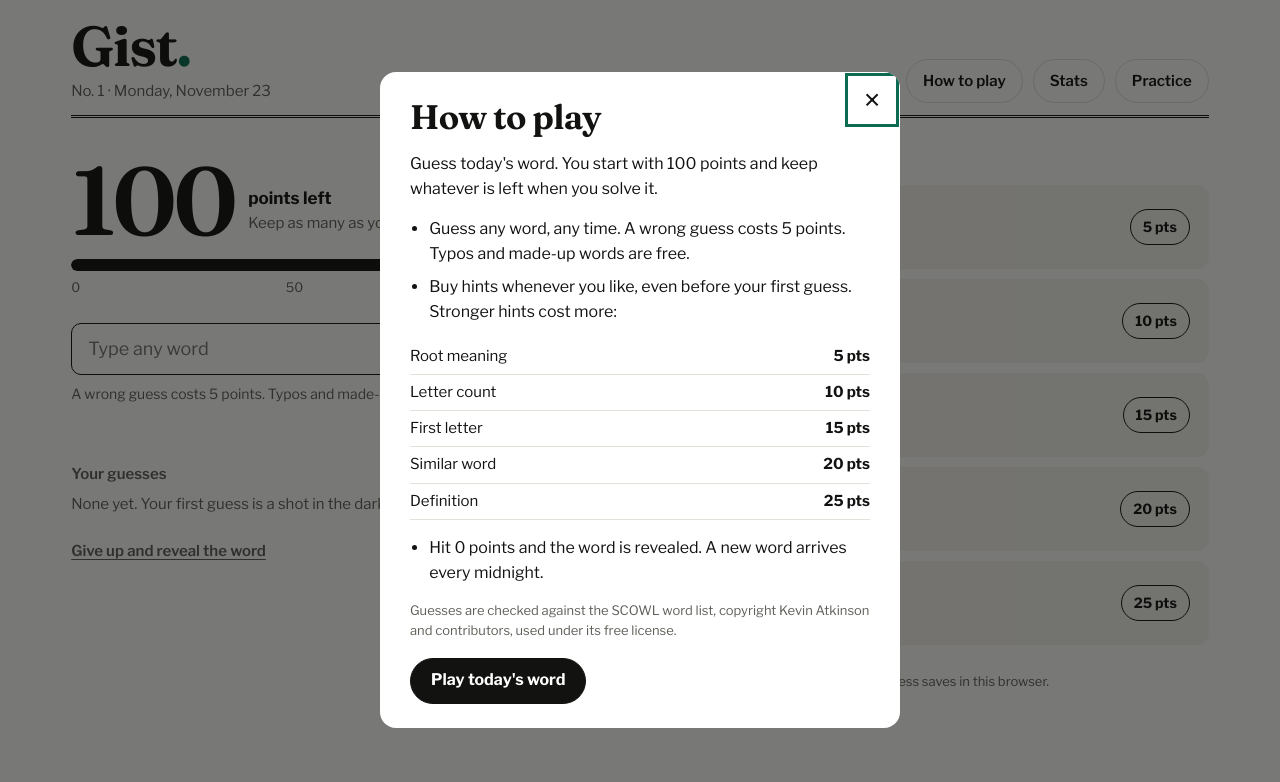
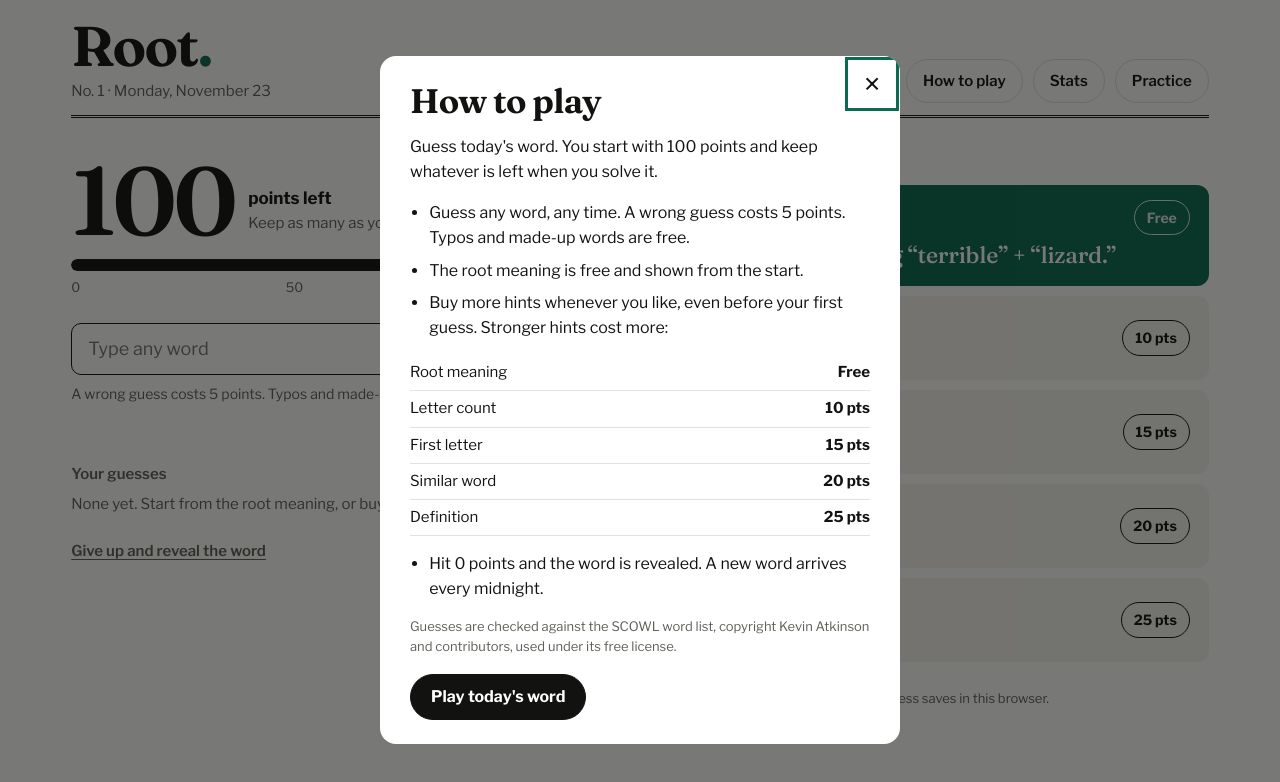
Before and after one commit to mmelmed-sne/word-guessing-game, a plain HTML site: page index.html in a window 1280 px wide. Drawn offline with nearby package versions, Linux system fonts and the light colour scheme.

Commit message:
Rename game to Root and make the root meaning hint free
The root meaning card now costs nothing and is open from the start
of every game. Help text, share text and result summary updated.

Co-Authored-By: Claude Opus 5.5 <noreply@anthropic.com>

```diff
--- a/index.html
+++ b/index.html
@@ -3,7 +3,7 @@
 <head>
 <meta charset="utf-8">
 <meta name="viewport" content="width=device-width,initial-scale=1">
-<title>Gist</title>
+<title>Root</title>
 <link rel="preconnect" href="https://fonts.googleapis.com">
 <link rel="preconnect" href="https://fonts.gstatic.com" crossorigin>
 <link href="https://fonts.googleapis.com/css2?family=Fraunces:opsz,wght@9..144,500..700&family=Libre+Franklin:wght@400;500;600;700&display=swap" rel="stylesheet">
@@ -12,7 +12,7 @@
 <body>
 <header class="mast">
   <div class="mrow">
-    <div><h1 class="logo">Gist<span>.</span></h1><p class="meta" id="meta"></p></div>
+    <div><h1 class="logo">Root<span>.</span></h1><p class="meta" id="meta"></p></div>
     <nav class="nav"><button class="tb" id="bHelp" type="button">How to play</button><button class="tb" id="bStats" type="button">Stats</button><button class="tb" id="bPractice" type="button">Practice</button></nav>
   </div>
 </header>
@@ -87,7 +87,7 @@ const W=[
 ["jumbo","Named after a famous circus elephant.","giant","Much larger than the usual size."]
 ];
 const H=[
-{k:"root",name:"Root meaning",desc:"What its root words meant",cost:5,e:"\u{1F331}"},
+{k:"root",name:"Root meaning",desc:"What its root words meant",cost:0,e:"\u{1F331}"},
 {k:"len",name:"Letter count",desc:"How many letters it has",cost:10,e:"\u{1F522}"},
 {k:"first",name:"First letter",desc:"The letter it starts with",cost:15,e:"\u{1F524}"},
 {k:"sim",name:"Similar word",desc:"A word with a close meaning",cost:20,e:"\u{1F501}"},
@@ -101,11 +101,14 @@ const dayNum=()=>{const d=new Date(),a=new Date(d.getFullYear(),d.getMonth(),d.g
 const idxFor=n=>(n-1)%W.length;
 const blankStats={played:0,won:0,streak:0,best:0,total:0,last:0};
 let S=null,dict=null,msg="",tone="",giveArm=false;
-const fresh=(mode,num,idx)=>({mode,num,idx,pts:100,hints:[],wrong:[],log:[],done:false,won:false,gave:false,rec:false});
+const FREE=H.filter(h=>!h.cost).map(h=>h.k);
+const withFree=s=>{FREE.forEach(k=>{if(!s.hints.includes(k))s.hints.unshift(k)});return s};
+const paidHints=()=>S.hints.filter(k=>H.find(h=>h.k===k).cost>0).length;
+const fresh=(mode,num,idx)=>({mode,num,idx,pts:100,hints:FREE.slice(),wrong:[],log:[],done:false,won:false,gave:false,rec:false});
 const word=()=>W[S.idx];
 const value=k=>{const [a,root,sim,def]=word();return k==="root"?root:k==="len"?`${a.length} letters`:k==="first"?a[0].toUpperCase():k==="sim"?sim:def};
 const score=()=>S.done&&!S.won?0:S.pts;
-function loadToday(){const n=dayNum(),saved=store.get("gist:day:"+n,null);S=saved&&saved.idx===idxFor(n)?saved:fresh("daily",n,idxFor(n));msg=""}
+function loadToday(){const n=dayNum(),saved=store.get("gist:day:"+n,null);S=withFree(saved&&saved.idx===idxFor(n)?saved:fresh("daily",n,idxFor(n)));msg=""}
 function startPractice(){const t=idxFor(dayNum());let i=t;while(i===t&&W.length>1)i=Math.floor(Math.random()*W.length);S=fresh("practice",0,i);msg="";render();$("#g").focus()}
 function persist(){if(S.mode==="daily")store.set("gist:day:"+S.num,S)}
 function say(t,c){msg=t;tone=c||"";const m=$("#msg");m.textContent=t;m.className="msg"+(tone?" "+tone:"")}
@@ -151,14 +154,14 @@ function renderCards(){
   $("#cards").innerHTML=H.map(h=>{
     const open=S.hints.includes(h.k),shown=open||S.done;
     const cls=open?" open":S.done?" unused":"";
-    const cost=open?`−${h.cost} spent`:S.done?"Not used":`${h.cost} pts`;
+    const cost=!h.cost?"Free":open?`−${h.cost} spent`:S.done?"Not used":`${h.cost} pts`;
     return `<button class="card${cls}" type="button" data-k="${h.k}"${shown?' aria-disabled="true"':""} aria-label="${esc(h.name)}${shown?": "+esc(value(h.k)):", costs "+h.cost+" points"}"><span class="cname">${esc(h.name)}</span><span class="cost">${cost}</span>${shown?`<span class="cval">${esc(value(h.k))}</span>`:`<span class="cdesc">${esc(h.desc)}</span>`}</button>`;
   }).join("");
 }
 function renderTries(){
   $("#tlist").innerHTML=S.wrong.map(w=>`<li><s>${esc(w)}</s><span>−5</span></li>`).join("");
   $("#tempty").hidden=S.wrong.length>0||S.done;
-  $("#tempty").textContent="None yet. Your first guess is a shot in the dark, or buy a hint first.";
+  $("#tempty").textContent="None yet. Start from the root meaning, or buy another hint first.";
 }
 function renderPlay(){
   $("#play").hidden=S.done;
@@ -166,7 +169,7 @@ function renderPlay(){
   const r=$("#result");r.hidden=!S.done;
   if(!S.done){r.innerHTML="";const m=$("#msg");m.textContent=msg;m.className="msg"+(msg&&tone?" "+tone:"");return}
   const ans=word()[0],lab=S.won?"Solved":S.gave?"You gave up":"Out of points";
-  const line=S.won?`You kept <b>${S.pts}</b> of 100 points with ${S.hints.length} hint${S.hints.length===1?"":"s"} and ${S.wrong.length} wrong guess${S.wrong.length===1?"":"es"}.`:"Score: 0. Every hint is open on the board so you can see how close you were.";
+  const line=S.won?`You kept <b>${S.pts}</b> of 100 points with ${paidHints()} paid hint${paidHints()===1?"":"s"} and ${S.wrong.length} wrong guess${S.wrong.length===1?"":"es"}.`:"Score: 0. Every hint is open on the board so you can see how close you were.";
   r.innerHTML=`<p class="rlab">${lab}</p><p class="rword">${esc(ans)}</p><p>${line}</p>
   <div class="btns"><button class="btn" id="share" type="button">Copy result</button><button class="btn ghost" id="more" type="button">${S.mode==="daily"?"Play a practice word":"Another practice word"}</button></div>
   ${S.mode==="daily"?`<p class="next">Next word in <b id="cd"></b></p>`:`<button class="giveup" id="backToday" type="button">Back to today's word</button>`}
@@ -174,7 +177,7 @@ function renderPlay(){
   tick();
 }
 function render(){renderHead();renderScore();renderCards();renderTries();renderPlay()}
-const shareText=()=>`Gist ${S.mode==="daily"?"#"+S.num:"practice"} · ${score()}/100\n${S.log.join("")}${S.won||S.gave?"":"⬛"}`;
+const shareText=()=>`Root${S.mode==="daily"?"#"+S.num:"practice"} · ${score()}/100\n${S.log.join("")}${S.won||S.gave?"":"⬛"}`;
 async function copyShare(){
   const txt=shareText(),btn=$("#share");
   try{await navigator.clipboard.writeText(txt);btn.textContent="Copied"}
@@ -189,8 +192,9 @@ function tick(){
 const HELP=`<h2 id="mt">How to play</h2>
 <p>Guess today's word. You start with 100 points and keep whatever is left when you solve it.</p>
 <ul><li>Guess any word, any time. A wrong guess costs 5 points. Typos and made-up words are free.</li>
-<li>Buy hints whenever you like, even before your first guess. Stronger hints cost more:</li></ul>
-<table class="ptable"><tbody>${H.map(h=>`<tr><td>${h.name}</td><td>${h.cost} pts</td></tr>`).join("")}</tbody></table>
+<li>The root meaning is free and shown from the start.</li>
+<li>Buy more hints whenever you like, even before your first guess. Stronger hints cost more:</li></ul>
+<table class="ptable"><tbody>${H.map(h=>`<tr><td>${h.name}</td><td>${h.cost?h.cost+" pts":"Free"}</td></tr>`).join("")}</tbody></table>
 <ul><li>Hit 0 points and the word is revealed. A new word arrives every midnight.</li></ul>
 <p class="small">Guesses are checked against the SCOWL word list, copyright Kevin Atkinson and contributors, used under its free license.</p>
 <button class="btn" id="mgo" type="button">Play today's word</button>`;
@@ -225,7 +229,7 @@ function loadWords(){
   fetch("words.csv").then(r=>r.ok?r.text():Promise.reject(r.status)).then(t=>{const s=new Set(t.split("\n").slice(1).map(x=>x.trim()).filter(Boolean));W.forEach(w=>s.add(w[0]));if(s.size>1000)dict=s}).catch(()=>{dict=null});
 }
 function start(d){
-  if(d&&d.S&&W[d.S.idx]){S=d.S}else loadToday();
+  if(d&&d.S&&W[d.S.idx]){S=withFree(d.S)}else loadToday();
   $("#note").textContent=`Prototype: ${W.length} hand-written words rotate daily. Progress saves in this browser.`;
   bind();loadWords();render();
   if(!store.get("gist:seen",false)){store.set("gist:seen",true);openModal("help")}
```
